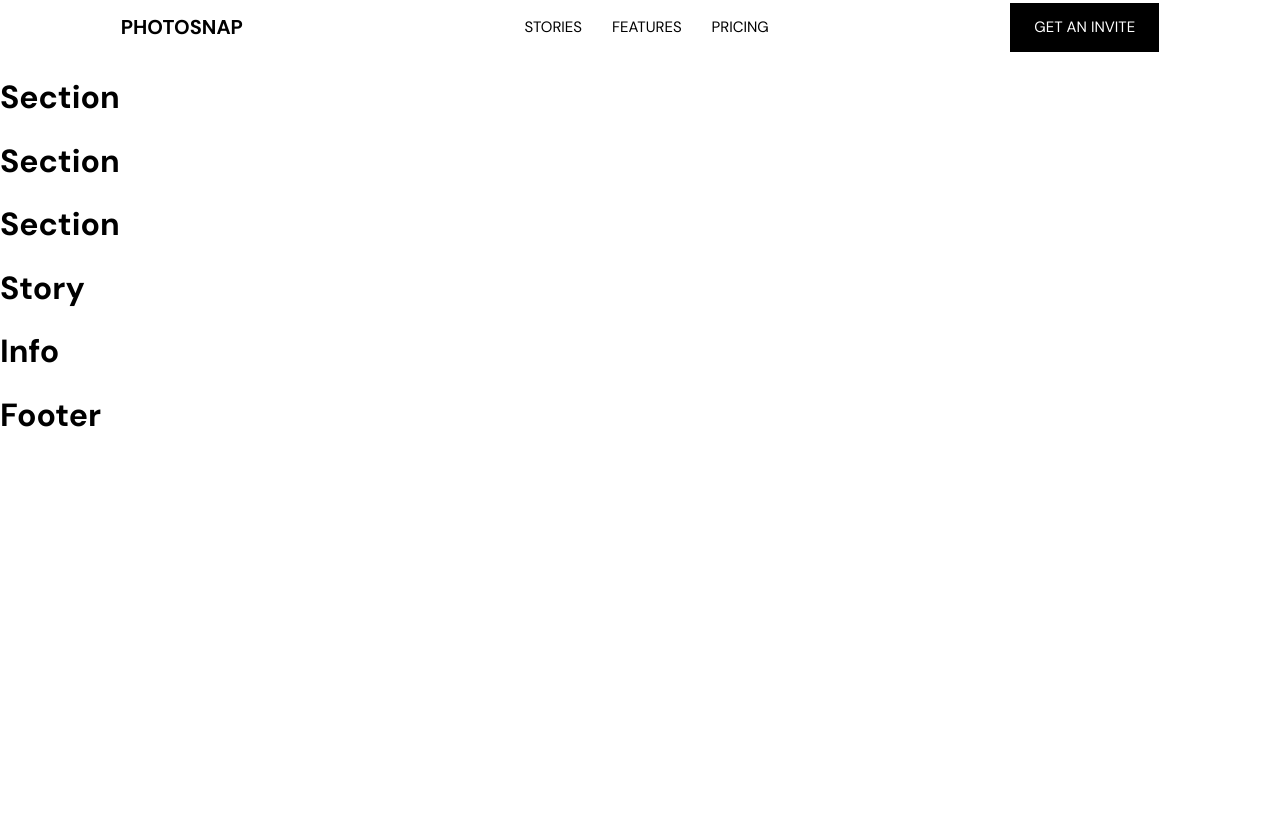
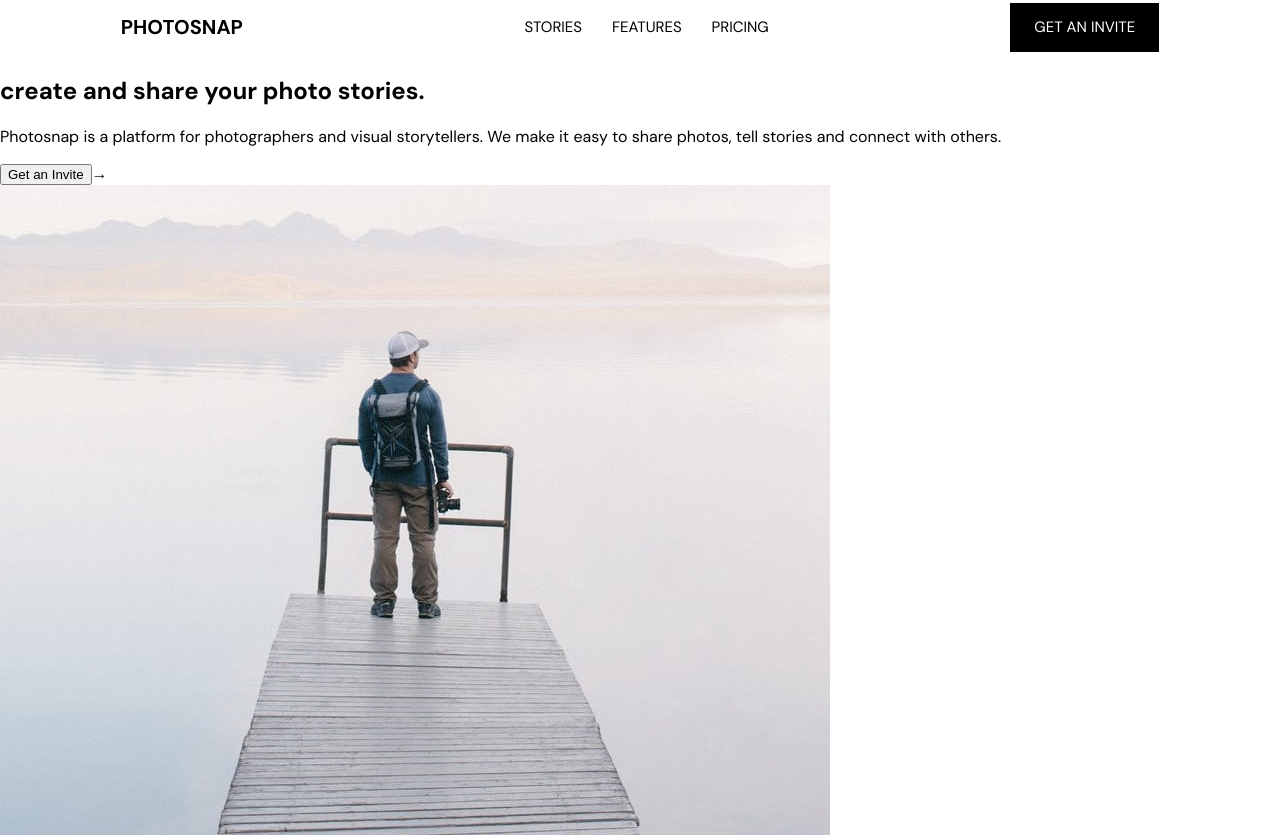
Before and after one commit to BuraYu/photosnap, a React (Create React App) app: page / in a window 1280 px wide. Shown: the top 837 px of the page. Before the commit the page ends 800 px from the top, so only its background shows below. Built offline with nearby package versions, Linux system fonts and the light colour scheme.

Commit message:
add section component

```diff
--- a/src/components/Section.js
+++ b/src/components/Section.js
@@ -1,8 +1,34 @@
+import createAndShare from "../assets/home/desktop/create-and-share.jpg";
+import beatifulStories from "../assets/home/desktop/beautiful-stories.jpg";
+import designedForEveryone from "../assets/home/desktop/designed-for-everyone.jpg";
+
 const Section = () => {
   return (
-    <div>
-      <h1>Section</h1>
-    </div>
+    <section className="section__container">
+      <div className="section__description-container">
+        <h1 className="section__heading">
+          create and share your photo stories.
+        </h1>
+        <p className="section__description">
+          Photosnap is a platform for photographers and visual storytellers. We
+          make it easy to share photos, tell stories and connect with others.
+        </p>
+        <div className="section__button-container">
+          <button className="section__button" aria-label="Get an Invite">
+            Get an Invite
+          </button>
+          <span className="section__button-img" aria-hidden="true">
+            →
+          </span>
+        </div>
+      </div>
+      <div className="section__img">
+        <img
+          src={createAndShare}
+          alt="Man looking at a lake with camera in hand"
+        />
+      </div>
+    </section>
   );
 };
 
```
